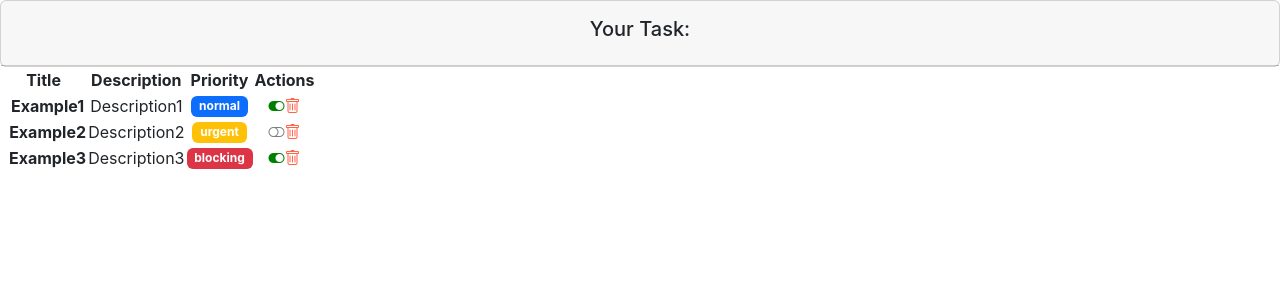
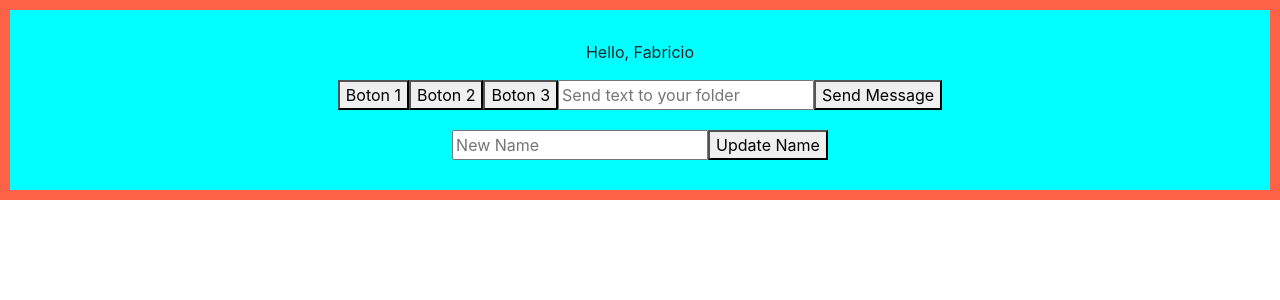
Before and after one commit to FabricioMR22/ob-react-hola-mundo, a React (Create React App) app: page / in a window 1280 px wide. Shown: the top 300 px of the page. Built offline with nearby package versions, Linux system fonts and the light colour scheme.

Commit message:
Eventos, componentes Padre e Hijo, comuncacion

```diff
--- a/src/App.js
+++ b/src/App.js
@@ -1,39 +1,12 @@
-import logo from './logo.svg';
+/* import logo from './logo.svg'; */
 import './App.css';
-/* import Ejercicio456 from './hooks/lifecycle/Ejercicio456'; */
-/* import Ejemplo4 from './hooks/Ejemplo4'; */
-/* import MiComponenteContexto from './hooks/Ejemplo3'; */
-
-/* import ContactClass from './components/container/contact_list';
-import Ejemplo1 from './hooks/Ejemplo1';
-import Ejemplo2 from './hooks/Ejemplo2'; */
-
-/* import Greeting from './components/pure/greeting';
-import GreetingF from './components/pure/greetingF'; */
-import TaskListComponent from './components/container/task_list';
-/* import GreetingStyled from './components/pure/greetingStyled'; */
+import Father from './components/container/father';
 
 function App() {
   return (
     <div className="App">
-      {/* <header className="App-header">
-        <img src={logo} className="App-logo" alt="logo" /> */}
-        {/* <Greeting name="Martin"></Greeting> */}
-        {/* <GreetingF name="Martin"></GreetingF> */}
-        {/* <ContactClass></ContactClass> */}
-        {/* <Ejemplo1></Ejemplo1> */}
-        {/* <Ejemplo2></Ejemplo2> */}
-        {/* <MiComponenteContexto></MiComponenteContexto> */}
-        {/* <Ejemplo4 nombre='Fabricio'>
-          <h3>
-            Contenido del children props.children
-          </h3>
-        </Ejemplo4> */}
-        {/* <GreetingStyled name="Fabricio"></GreetingStyled> */}
 
-        {/* <Ejercicio456></Ejercicio456> */}
-      {/* </div></header> */}
-      <TaskListComponent></TaskListComponent>
+      <Father></Father>
     </div>
   );
 }
--- /dev/null
+++ b/src/components/container/father.jsx
@@ -0,0 +1,22 @@
+import React, { useState } from 'react';
+import Child from '../pure/child';
+
+const Father = () => {
+
+    const [name, setName] = useState('Fabricio');
+
+    function showMessage(text) {
+        alert(`Message received: ${text} `)
+    }
+
+    function updateName(newName) {
+        setName(newName)
+    }
+    return (
+        <div style={{backgroundColor: 'tomato', padding: '10px'}}>
+            <Child name={name} send={showMessage} update={updateName}></Child>
+        </div>
+    );
+}
+
+export default Father;
--- /dev/null
+++ b/src/components/pure/child.jsx
@@ -0,0 +1,57 @@
+import React, {useRef} from 'react';
+
+const Child = ({ name, send, update }) => {
+
+    const messageRef = useRef('')
+    const nameRef = useRef('')
+
+    function pressButton() {
+        const text = messageRef.current.value
+        alert(`Texting input ${text}`)
+    }
+
+    function pressButtonParams(text) {
+        alert(`Text: ${text}`)
+    }
+
+    function submitName(e) {
+        e.preventDefault()
+        update(nameRef.current.value)
+    }
+
+    return (
+        <div style={{background: 'cyan',padding: '30px'}}>
+            <p onMouseOver={ ()=> console.log('On Mouse Over')}>
+                Hello, {name}
+            </p>
+            <button onClick={ ()=> console.log('Pressed Button 1')}>
+                Boton 1
+            </button>
+            <button onClick={pressButton}>
+                Boton 2
+            </button>
+            <button onClick={ () => pressButtonParams('Hi soy el 3')}>
+                Boton 3
+            </button>
+            <input
+                placeholder='Send text to your folder'
+                onFocus={ ()=> console.log('Input Focused')}
+                onChange={ (e)=> console.log('Input cahnge:', e.target.value)}
+                onCopy={ ()=> console.log('Copied text from Input')}
+                ref={messageRef}
+                ></input>
+            <button onClick={ ()=> send(messageRef.current.value)}>
+                Send Message
+            </button>
+            <div style={{marginTop: '20px'}}>
+                <form onSubmit={ submitName}>
+                    <input ref={nameRef} placeholder='New Name'></input>
+                    <button type='submit'>Update Name</button>
+                </form>
+
+            </div>
+        </div>
+    );
+}
+
+export default Child;
```
